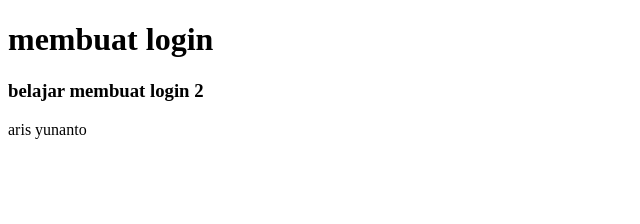
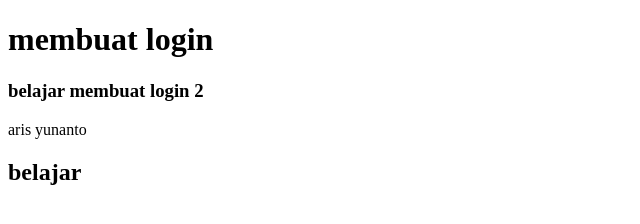
Before and after one commit to aris0706/belajar-git, a plain HTML site: page belajar.html in a window 1280 px wide. Shown: the whole page, without its empty margins (0-640 px from the left). Drawn offline with Linux system fonts and the light colour scheme.

Commit message:
tambah tag h2

```diff
--- a/belajar.html
+++ b/belajar.html
@@ -7,6 +7,7 @@
 	<h1>membuat login</h1>
 	<h3>belajar membuat login 2</h3>
 	<p>aris yunanto</p>
+	<h2>belajar</h2>
 
 
 </body>
```
